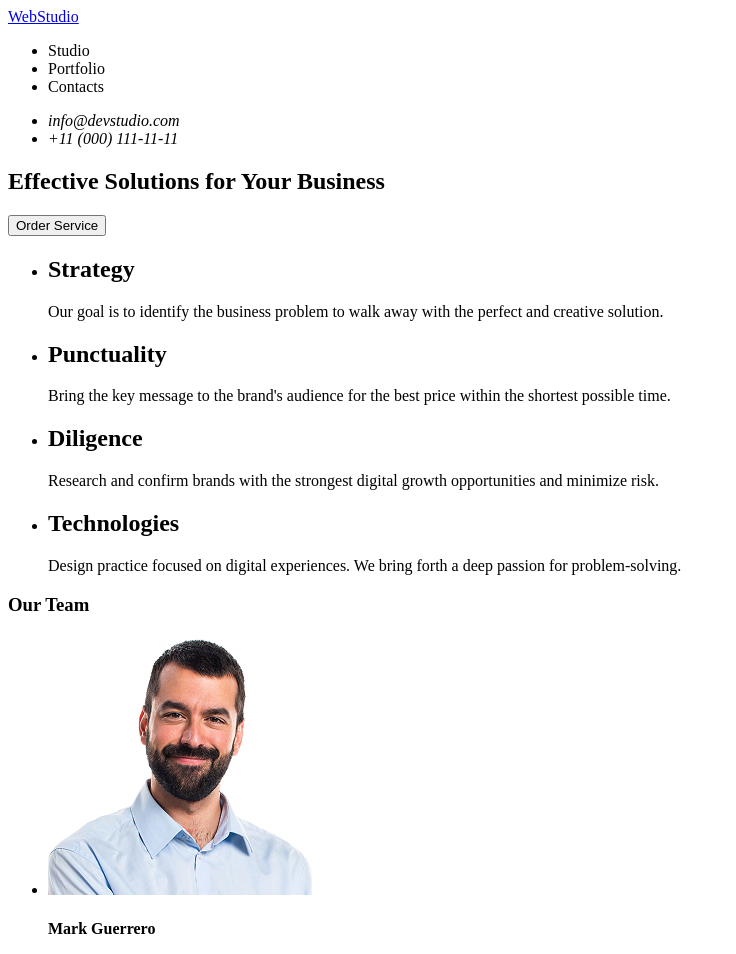
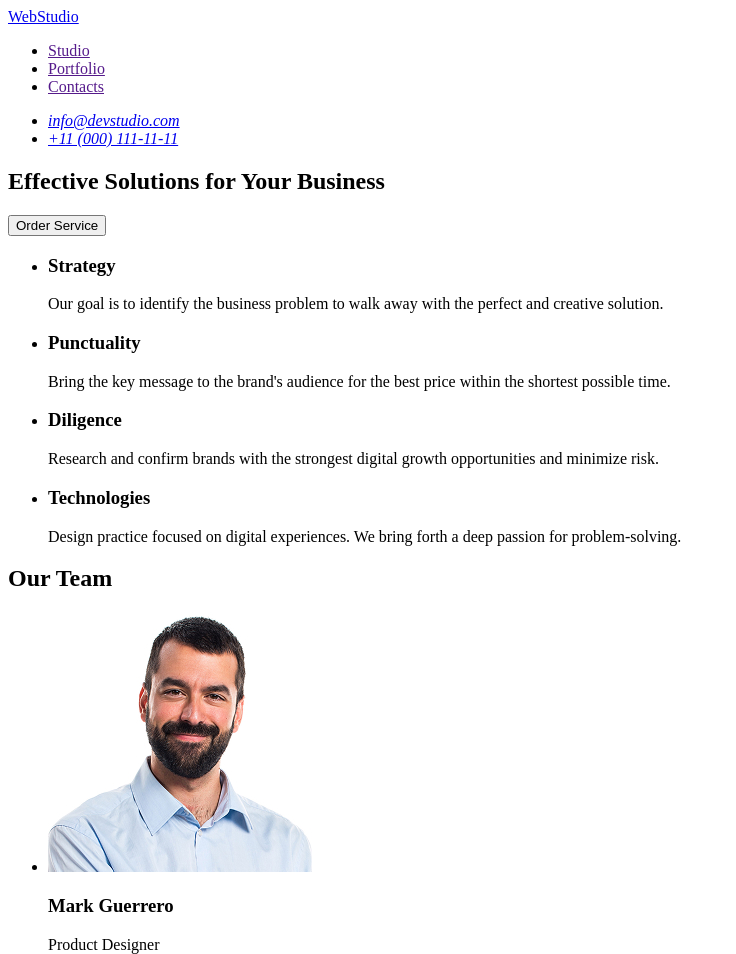
Before and after one commit to AlinaVozniuk/goit-markup-hw-01, a plain HTML site: page index.html in a window 1280 px wide. Shown: the top 954 px of the page, without its empty margins (0-736 px from the left). Drawn offline with Linux system fonts and the light colour scheme.

Commit message:
add index.html file

```diff
--- a/index.html
+++ b/index.html
@@ -11,16 +11,28 @@
 
     <nav>
         <ul>
-            <li>Studio</li>
-            <li>Portfolio</li>
-            <li>Contacts</li>
+            <li>
+                <a href="">Studio</a>
+            </li>
+
+            <li>
+                <a href="">Portfolio</a>
+            </li>
+
+            <li>
+                <a href="">Contacts</a>
+            </li>
         </ul>
     </nav>
 
     <address>
         <ul>
-            <li>info@devstudio.com</li>
-            <li>+11 (000) 111-11-11</li>
+            <li>
+                <a href="mailto:info@devstudio.com">info@devstudio.com</a>
+            </li>
+            <li>
+                <a href="tel:+110001111111">+11 (000) 111-11-11</a>
+            </li>
         </ul>
     </address>
 
@@ -36,36 +48,36 @@
     <section>
         <ul>
             <li>
-                <h2>Strategy</h2>
+                <h3>Strategy</h3>
                 <p>Our goal is to identify the business problem to walk away with the perfect and creative solution.</p>
             </li>
 
             <li>
-                <h2>Punctuality</h2>
+                <h3>Punctuality</h3>
                 <p>Bring the key message to the brand's audience for the best price within the shortest possible time.</p>
             </li>
 
             <li>
-                <h2>Diligence</h2>
+                <h3>Diligence</h3>
                 <p>Research and confirm brands with the strongest digital growth opportunities and minimize risk.</p>
             </li>
 
             <li>
-                <h2>Technologies</h2>
+                <h3>Technologies</h3>
                 <p>Design practice focused on digital experiences. We bring forth a deep passion for problem-solving.</p>
             </li>
         </ul>
     </section>
 
     <section>
-        <h3>Our Team</h3>
+        <h2>Our Team</h2>
 
             <ul>
                 <li>
                     <img src="./images/img.jpg" alt="Mark Guerrero"
                     width="264"
                     height="260"/>
-                    <h4>Mark Guerrero</h4>
+                    <h3>Mark Guerrero</h3>
                     <p>Product Designer</p>
                 </li>
 
@@ -73,7 +85,7 @@
                     <img src="./images/img1.jpg" alt="Tom Ford"
                     width="264"
                     height="260"/>
-                    <h4>Tom Ford</h4>
+                    <h3>Tom Ford</h3>
                     <p>Frontend Developer</p>
                 </li>
 
@@ -81,7 +93,7 @@
                     <img src="./images/img2.jpg" alt="Camila Garcia"
                     width="264"
                     height="260"/>
-                    <h4>Camila Garcia</h4>
+                    <h3>Camila Garcia</h3>
                     <p>Marketing</p>
                 </li>
 
@@ -89,7 +101,7 @@
                     <img src="./images/img3.jpg" alt="Daniel Wilson"
                     width="264"
                     height="260"/>
-                    <h4>Daniel Wilson</h4>
+                    <h3>Daniel Wilson</h3>
                     <p>UI Designer</p>
                 </li>
             </ul>
@@ -99,8 +111,8 @@
 <footer>
     <a href="./index.html">WebStudio</a>
 
-    <p>Increase the flow of customers and<br>
-    sales for your business with digital<br>
+    <p>Increase the flow of customers and
+    sales for your business with digital
     marketing & growth solutions.</p>
 </footer>
 
```
